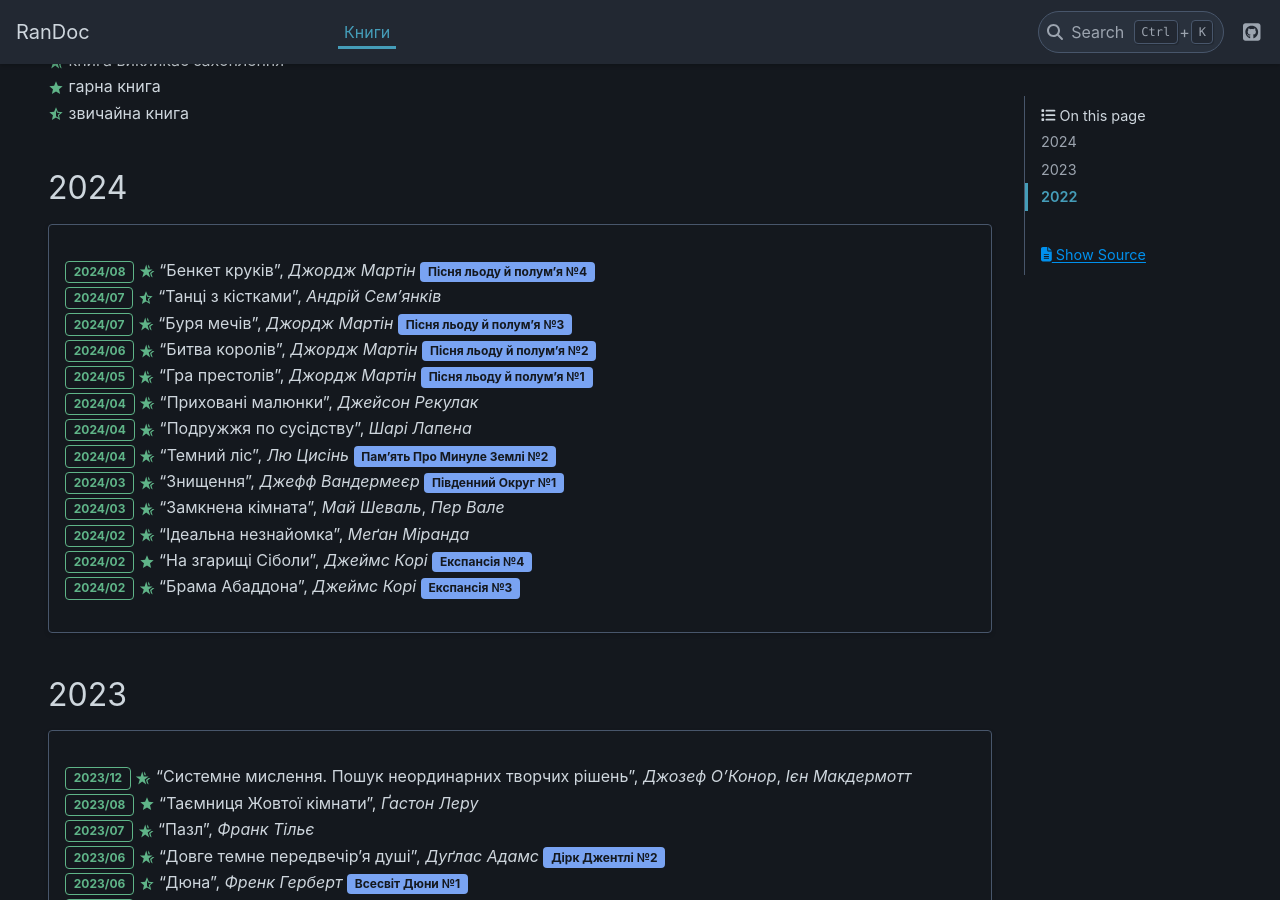
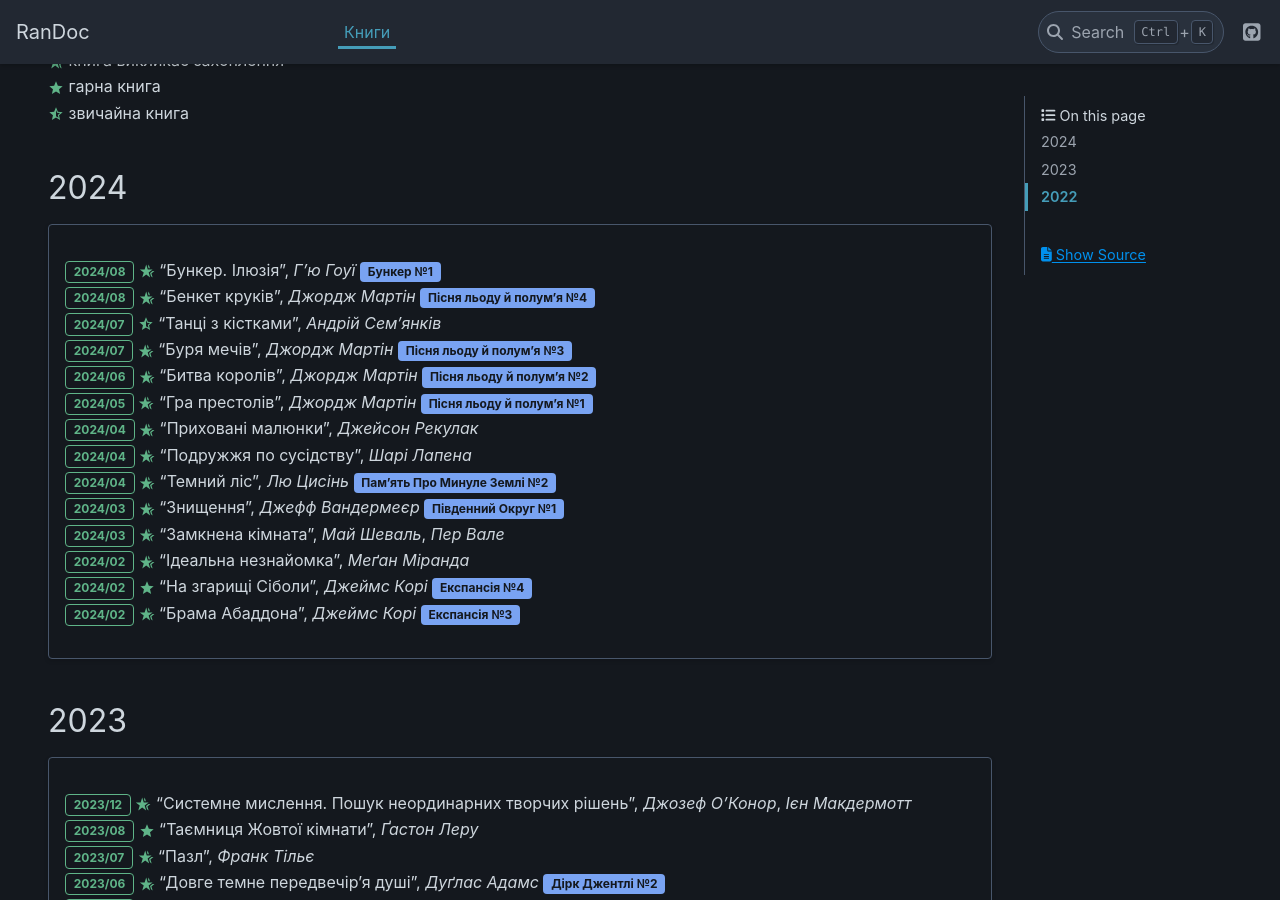
Before and after one commit to grembeter/randoc, a Sphinx documentation site: the page built from docs/source/books.rst, in a window 1280 px wide and 900 px high, scrolled down 408 px. Built offline with Sphinx 7.4.7 and the PyData theme 0.15.4, drawn with Linux system fonts in a browser that asks for light colours.

Commit message:
books: add Wool
Signed-off-by: Grygorii Tertychnyi <grembeter@gmail.com>

```diff
--- a/docs/source/books.rst
+++ b/docs/source/books.rst
@@ -27,6 +27,7 @@
 
 .. card::
 
+   | :bdg-success-line:`2024/08` |+| "Бункер. Ілюзія", *Г'ю Гоуї* :bdg-info:`Бункер №1`
    | :bdg-success-line:`2024/08` |+| "Бенкет круків", *Джордж Мартін* :bdg-info:`Пісня льоду й полум'я №4`
    | :bdg-success-line:`2024/07` |-| "Танці з кістками", *Андрій Сем’янків*
    | :bdg-success-line:`2024/07` |+| "Буря мечів", *Джордж Мартін* :bdg-info:`Пісня льоду й полум'я №3`
```
